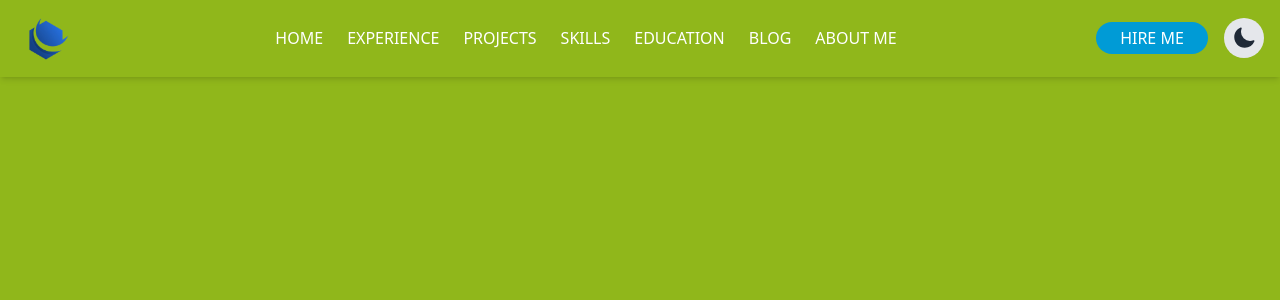
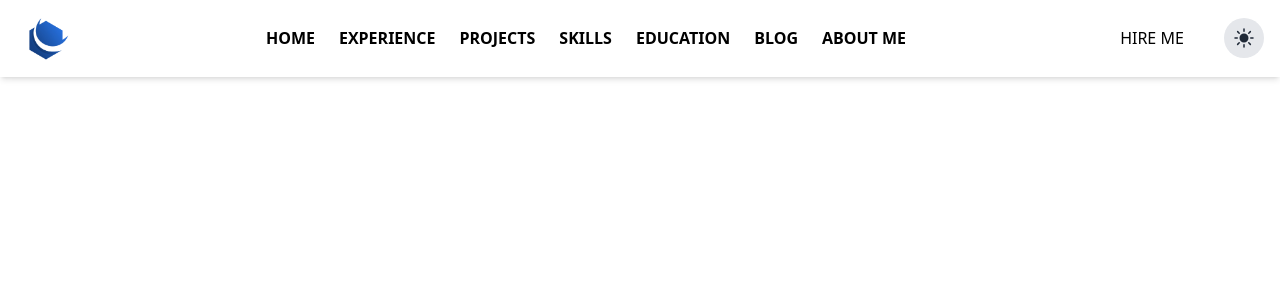
Before and after one commit to sumedha-niroshan/portfolio-, a Next.js app: page / in a window 1280 px wide. Shown: the top 300 px of the page. Built offline with nearby package versions, Linux system fonts and the light colour scheme.

Commit message:
Dark theme color created

```diff
--- a/src/app/[components]/NavLink.jsx
+++ b/src/app/[components]/NavLink.jsx
@@ -4,7 +4,7 @@ const NavLink = ({ href, title }) => {
   return (
     <Link
       href={href}
-      className="block py-2 pl-3 pr-4 text-[#ADB7BE] sm:text-xl rounded md:p-0 hover:text-white"
+      className="block py-2 pl-3 pr-4 text-red sm:text-xl rounded md:p-0 hover:text-white"
     >
       {title}
     </Link>
--- a/src/app/[components]/ThemeToggle.jsx
+++ b/src/app/[components]/ThemeToggle.jsx
@@ -3,7 +3,7 @@ import React, { useState, useEffect } from "react";
 import { SunIcon, MoonIcon } from "@heroicons/react/24/solid";
 
 function ThemeToggle() {
-  const [theme, setTheme] = useState("light");
+  const [theme, setTheme] = useState("dark");
 
   // On mount, check for a saved theme in localStorage
   useEffect(() => {
--- a/src/app/[components]/navbar.jsx
+++ b/src/app/[components]/navbar.jsx
@@ -30,7 +30,7 @@ function NavBar() {
         <div className="flex items-center space-x-4 md:hidden">
           <button
             onClick={() => setNavbarOpen(!navbarOpen)}
-            className="text-black dark:text-red focus:outline-none"
+            className="text-textcolor focus:outline-none"
           >
             {navbarOpen ? (
               <XMarkIcon className="h-6 w-6" />
@@ -53,7 +53,7 @@ function NavBar() {
               <li key={index} className="p-2 md:p-0 w-full md:w-auto">
                 <Link
                   href={link.path}
-                  className="text-white hover:text-myblue block text-center px-4 py-2 md:px-0"
+                  className="text-textcolor hover:text-myblue block text-center px-4 py-2 md:px-0 font-semibold"
                 >
                   {link.title}
                 </Link>
@@ -64,7 +64,7 @@ function NavBar() {
 
         {/* "Hire Me" Button */}
         <div className="hidden md:flex  items-center space-x-4">
-          <button className="w-28 h-8 rounded-[30px] bg-[#009BD6] text-white hover:bg-[#007AAE] hidden lg:block">
+          <button className="w-28 h-8 rounded-[30px] bg-myblue text-textcolor hover:bg-[#007AAE] hidden lg:block">
             HIRE ME
           </button>
           <div className="hidden md:block">
--- a/src/app/globals.css
+++ b/src/app/globals.css
@@ -6,12 +6,14 @@ body.dark {
   --background: #262c2e;
   --foreground: #ededed;
   --myblue: #009bd6;
+  --textcolor: white;
 }
 
-body {
-  --background: #90b71b;
+body.light {
+  --background: #ffffff;
   --foreground: #ededed;
   --myblue: #009bd6;
+  --textcolor: black;
 }
 
 @media (prefers-color-scheme: dark) {
--- a/tailwind.config.mjs
+++ b/tailwind.config.mjs
@@ -12,6 +12,7 @@ export default {
         background: "var(--background)",
         foreground: "var(--foreground)",
         myblue: "var(--myblue)",
+        textcolor: "var(--textcolor)",
       },
     },
   },
```
